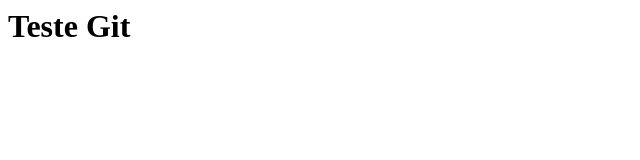
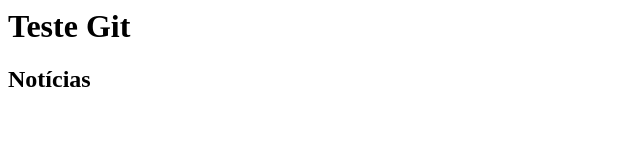
Before and after one commit to CientistaDaWeb/mentoria-gustavo, a plain HTML site: page index.html in a window 1280 px wide. Shown: the whole page, without its empty margins (0-640 px from the left). Drawn offline with Linux system fonts and the light colour scheme.

Commit message:
Adição da sessão de notícias na home

```diff
--- a/index.html
+++ b/index.html
@@ -1 +1,2 @@
 <h1>Teste Git</h1>
+<h2>Notícias</h2>
```
